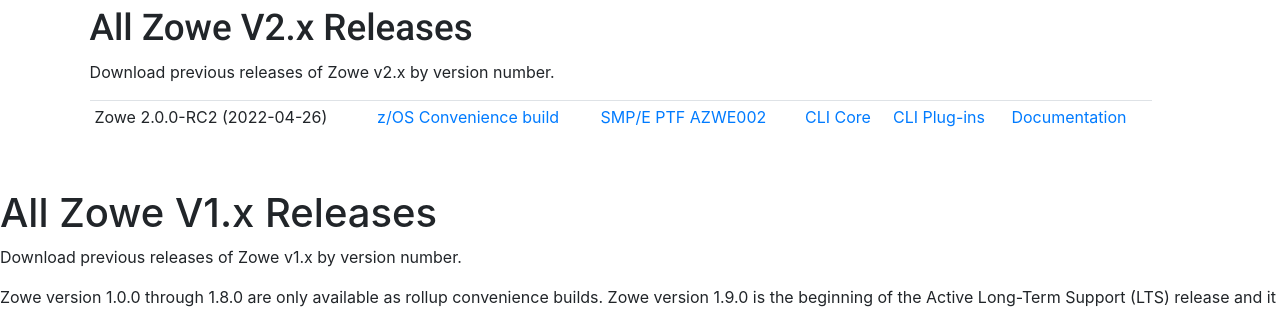
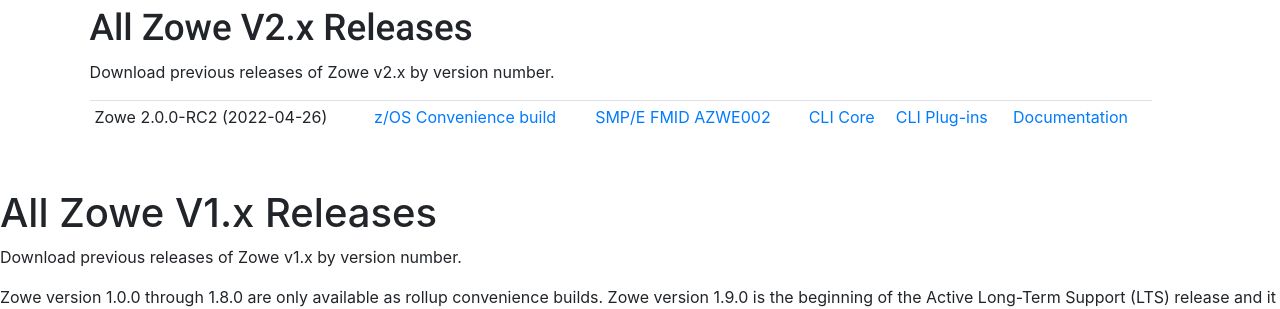
Before and after one commit to zowe/zowe.github.io, a Jekyll site: the page built from download.md, in a window 1280 px wide and 900 px high, scrolled down 3705 px. Shown: the part 153-462 px from the top of the window. Built offline with Jekyll 4.4.1, drawn with Linux system fonts in a browser that asks for light colours; our own code applies the rules of GitHub Pages for plain Markdown files.

Commit message:
PTF -> FMID for 2.0.0
Signed-off-by: MarkAckert <mark.ackert@broadcom.com>

```diff
--- a/_data/releases.yml
+++ b/_data/releases.yml
@@ -4,7 +4,7 @@
   - version: 2.0.0-RC2
     zos_version: 2.0.0-RC2
     smpe_version: 2.0.0-RC2
-    smpe_sysmod: PTF
+    smpe_sysmod: FMID
     smpe_numbers: AZWE002
     cli_version: 2.0.0-RC2
     cli_plugins_version: 2.0.0-RC2
```
